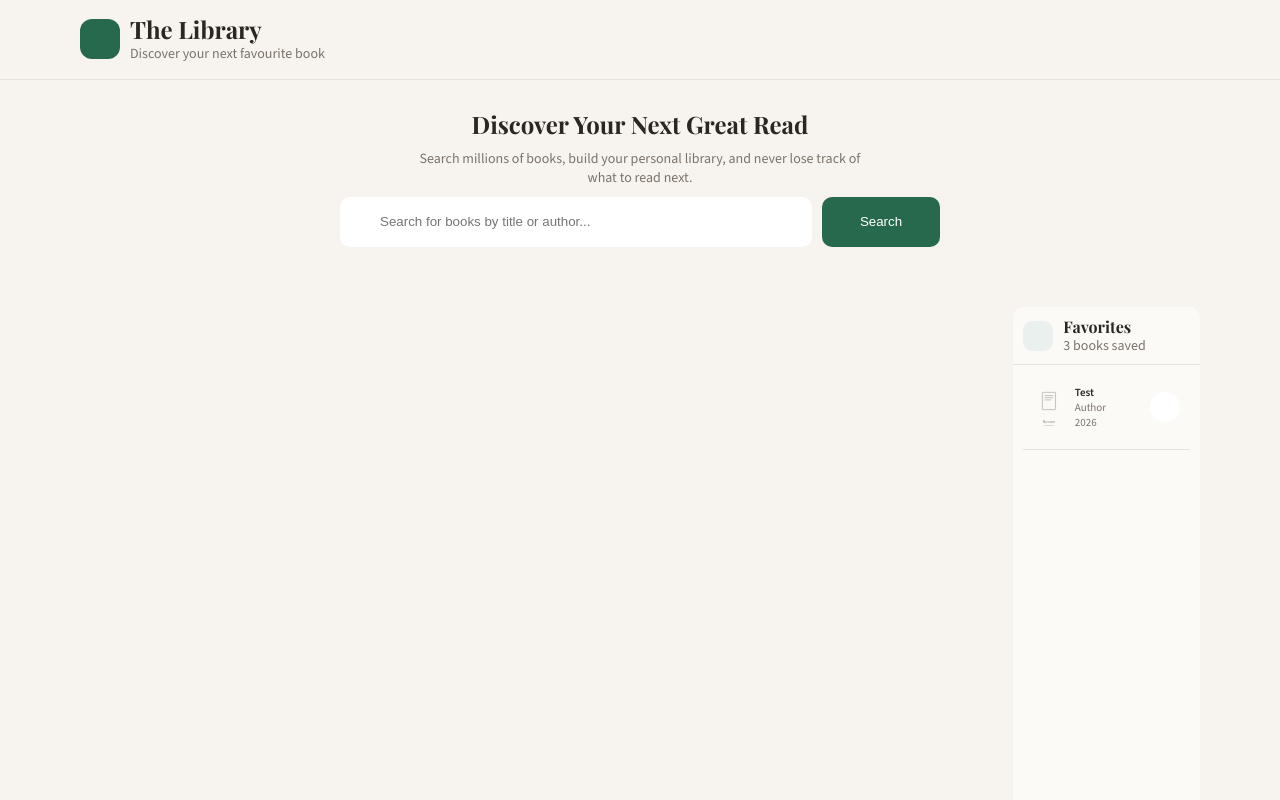
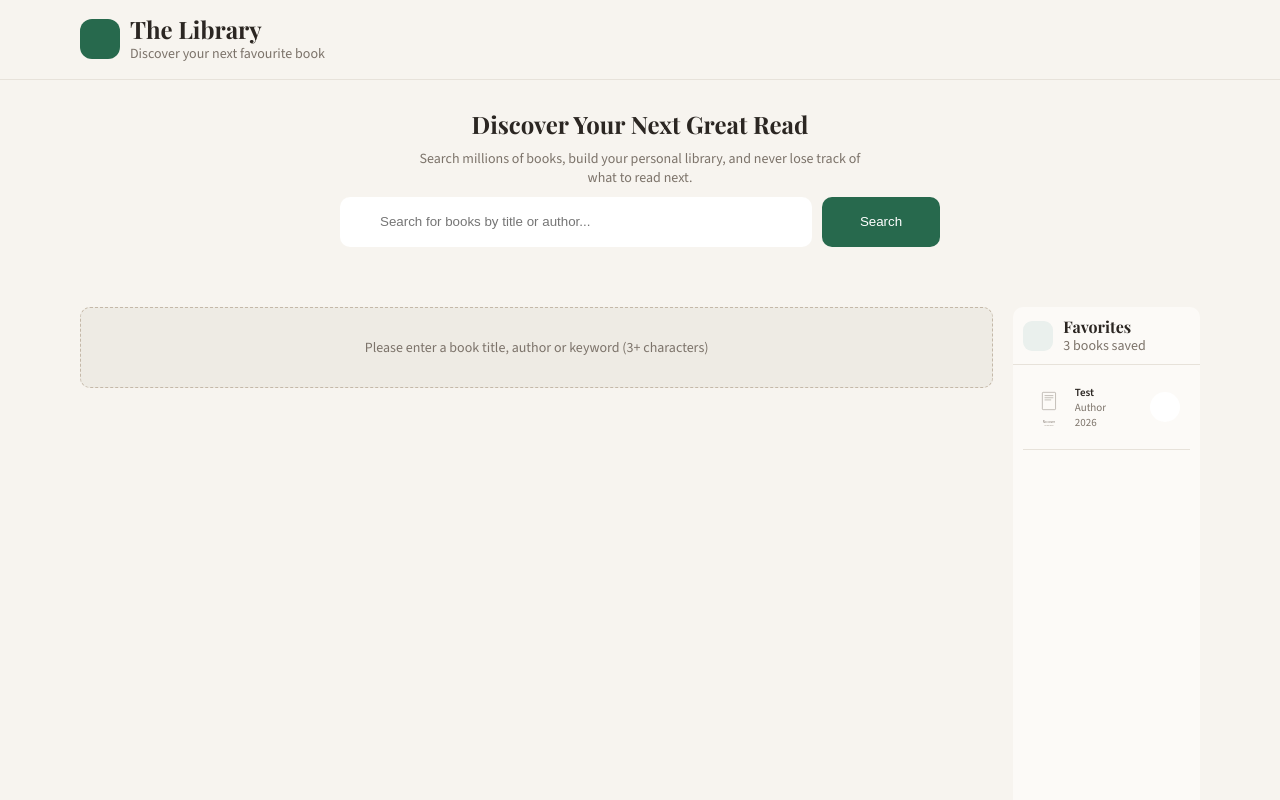
Before and after one commit to carrotist-coder/BooksCatalogue, a website built with webpack: page index.html in a window 1280 px wide. Shown: the top 800 px of the page. Built offline with nearby package versions, Linux system fonts and the light colour scheme.

Commit message:
feat: empty query message (initial); fix: different cards size

```diff
--- a/src/index.js
+++ b/src/index.js
@@ -6,6 +6,12 @@ import {MESSAGES} from "./utils/consts";
 const searchForm = document.querySelector('#search-form');
 const searchInput = document.querySelector('#search-form__input');
 const resultsGrid = document.querySelector('#results-grid');
+
+const showInitialState = () => {
+    renderMessage(resultsGrid, MESSAGES.EMPTY_QUERY);
+};
+
+document.addEventListener('DOMContentLoaded', showInitialState);
 
 searchForm.addEventListener('submit', async (e) => {
     e.preventDefault();
--- a/src/style.css
+++ b/src/style.css
@@ -218,7 +218,7 @@ a {
     display: grid;
     grid-template-columns: repeat(var(--catalog-columns), 1fr);
     gap: var(--gap-md);
-    align-items: start; /*not sure yet*/
+    align-content: start;
 }
 
 .book {
```
